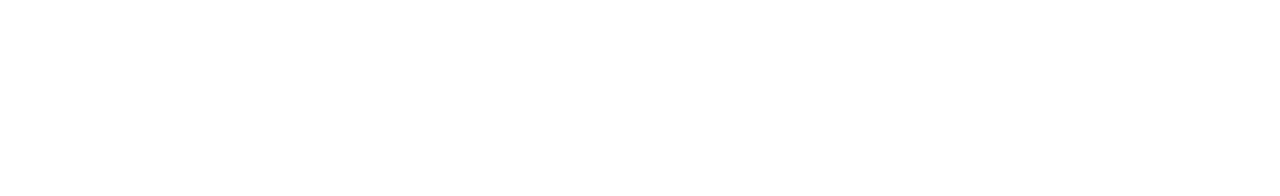
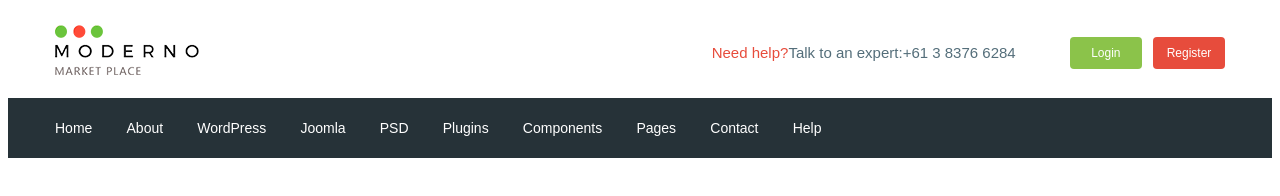
Before and after one commit to petrenko-do/moderno, a website: page app/index.html in a window 1280 px wide. Drawn offline with nearby package versions, Linux system fonts and the light colour scheme; files that its build step writes are made by us from their sources.

Commit message:
added header

```diff
--- a/app/index.html
+++ b/app/index.html
@@ -1,16 +1,61 @@
 <!DOCTYPE html>
 <html lang="en">
+
 <head>
   <meta charset="UTF-8">
   <meta http-equiv="X-UA-Compatible" content="IE=edge">
   <meta name="viewport" content="width=device-width, initial-scale=1.0">
-  <title>12345</title>
+  <title>Moderno</title>
+  <link href="https://fonts.googleapis.com/css2?family=Roboto:wght@500;700&display=swap" rel="stylesheet">
   <link rel="stylesheet" href="css/style.min.css">
 </head>
+
 <body>
+  <header class="header">
+    <div class="header__top">
+      <div class="container">
+        <div class="header__top-inner">
+          <div class="header__logo">
+            <a href="#"><img src="images/logo.png" alt=""></a>
+          </div>
+          <div class="header__text">
+            <a href="#"><span>Need help?</span></a>Talk to an expert:<a class="header__phone" href="tel:61383766284">+61
+              3
+              8376 6284</a>
+          </div>
+          <div class="header__box">
+            <a class="basket" href="#"></a>
+            <a class="header__btn header__btn-login" href="#">Login</a>
+            <a class="header__btn header__btn-register" href="#">Register</a>
+          </div>
+        </div>
+      </div>
+    </div>
+    <div class="header__menu">
+      <div class="container">
+        <nav class="menu">
+          <ul class="menu__list">
+            <li><a href="#">Home</a></li>
+            <li><a href="#">About</a></li>
+            <li><a href="#">WordPress</a></li>
+            <li><a href="#">Joomla</a></li>
+            <li><a href="#">PSD</a></li>
+            <li><a href="#">Plugins</a></li>
+            <li><a href="#">Components</a></li>
+            <li><a href="#">Pages</a></li>
+            <li><a href="#">Contact</a></li>
+            <li><a href="#">Help</a></li>
+          </ul>
+        </nav>
+      </div>
+    </div>
 
+
+
+  </header>
 
 
   <script src="js/main.min.js"></script>
 </body>
+
 </html>
--- /dev/null
+++ b/app/scss/_fonts.scss
@@ -0,0 +1,7 @@
+@font-face {
+  font-family: 'Roboto-Regular', sans-serif;
+  src: url('../fonts/Roboto-Regular.woff2') format('woff2'),
+       url('../fonts/Roboto-Regular.woff') format('woff');
+       font-weight: 400;
+       font-display: swap;
+}
--- /dev/null
+++ b/app/scss/_global.scss
@@ -0,0 +1,31 @@
+html {
+  box-sizing: border-box;
+}
+*,
+*::before,
+*::after {
+  box-sizing: inherit;
+}
+a {
+  display: inline-block;
+  text-decoration: none;
+  color: $text;
+}
+ul,
+li {
+  margin: 0;
+  padding: 0;
+  list-style: none;
+}
+body{
+  font-family: 'Roboto-Regular', sans-serif;
+  font-size: 15px;
+  line-height: 24px;
+  font-weight: 400;
+  color: $text;
+}
+.container {
+  max-width: 1200px;
+  margin: 0 auto;
+  padding: 0 15px;
+}
--- /dev/null
+++ b/app/scss/_vars.scss
@@ -0,0 +1,4 @@
+$text: #546e7a;
+$red: #e74c3c;
+$green: #8bc34a;
+$bg: #263238;
--- a/app/scss/style.scss
+++ b/app/scss/style.scss
@@ -0,0 +1,53 @@
+@import 'vars';
+@import 'global';
+@import 'fonts';
+
+
+.header__top-inner {
+  display: flex;
+  justify-content: space-between;
+  height: 90px;
+  align-items: center;
+}
+.header__text {
+  margin-left: auto;
+  margin-right: 50px;
+  span {
+    color: $red;
+  }
+}
+.header__btn {
+  width: 72px;
+  padding: 4px;
+  border-radius: 4px;
+  text-align: center;
+  color: #fff;
+  font-size: 12px;
+}
+.header__btn-login {
+  background-color: $green;
+}
+.header__btn-register {
+  background-color: $red;
+  margin-left: 7px;
+}
+.header__menu {
+  background-color: $bg;
+}
+.menu {
+  display: flex;
+  align-items: center;
+  height: 60px;
+}
+.menu__list {
+  li {
+    display: inline-block;
+    & + li {
+      margin-left: 30px;
+    }
+  }
+  a {
+    color: #fff;
+    font-size: 14px;
+  }
+}
```
Also changed, not shown: app/fonts/Roboto-Regular.woff (added), app/fonts/Roboto-Regular.woff2 (added), app/images/logo.png (added).
